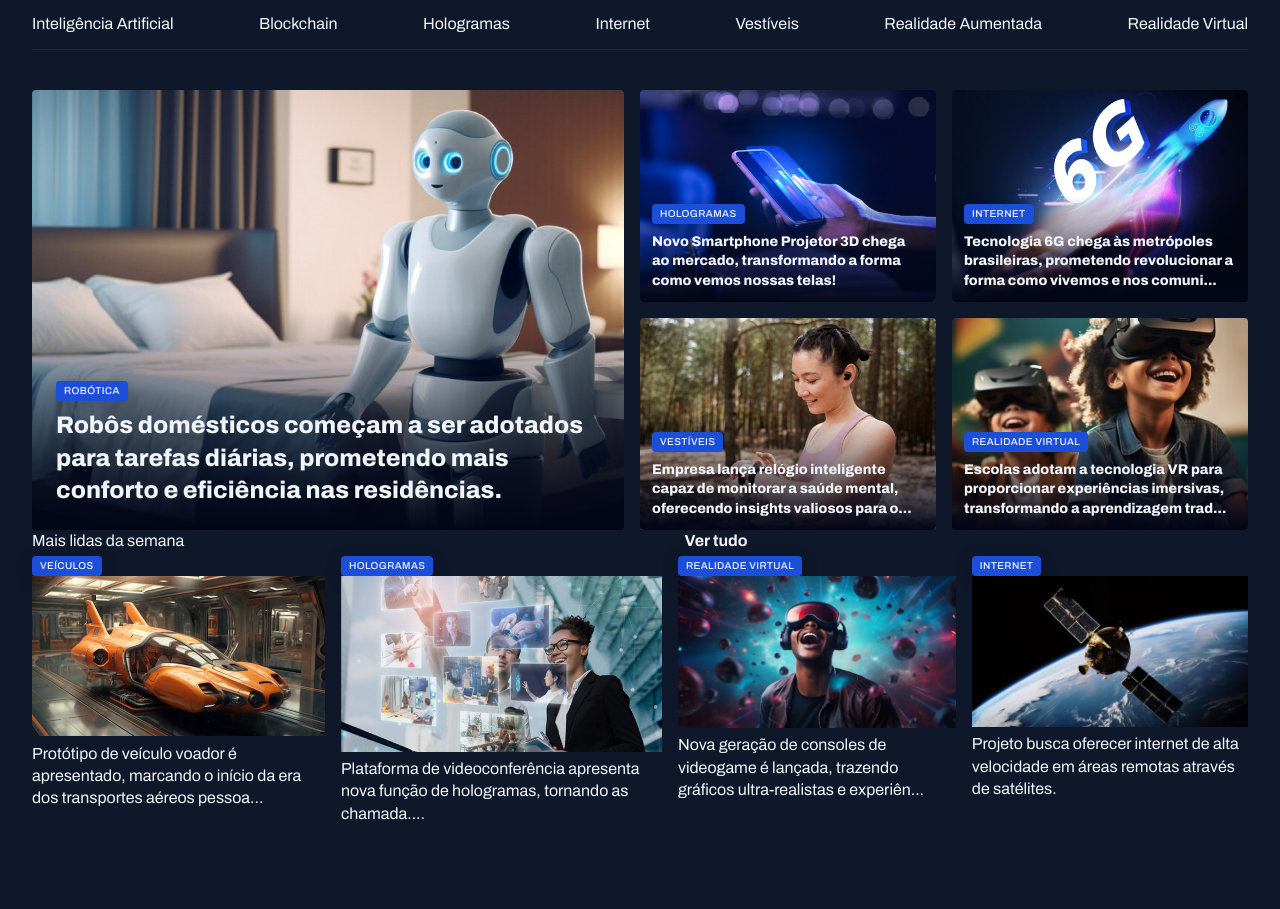
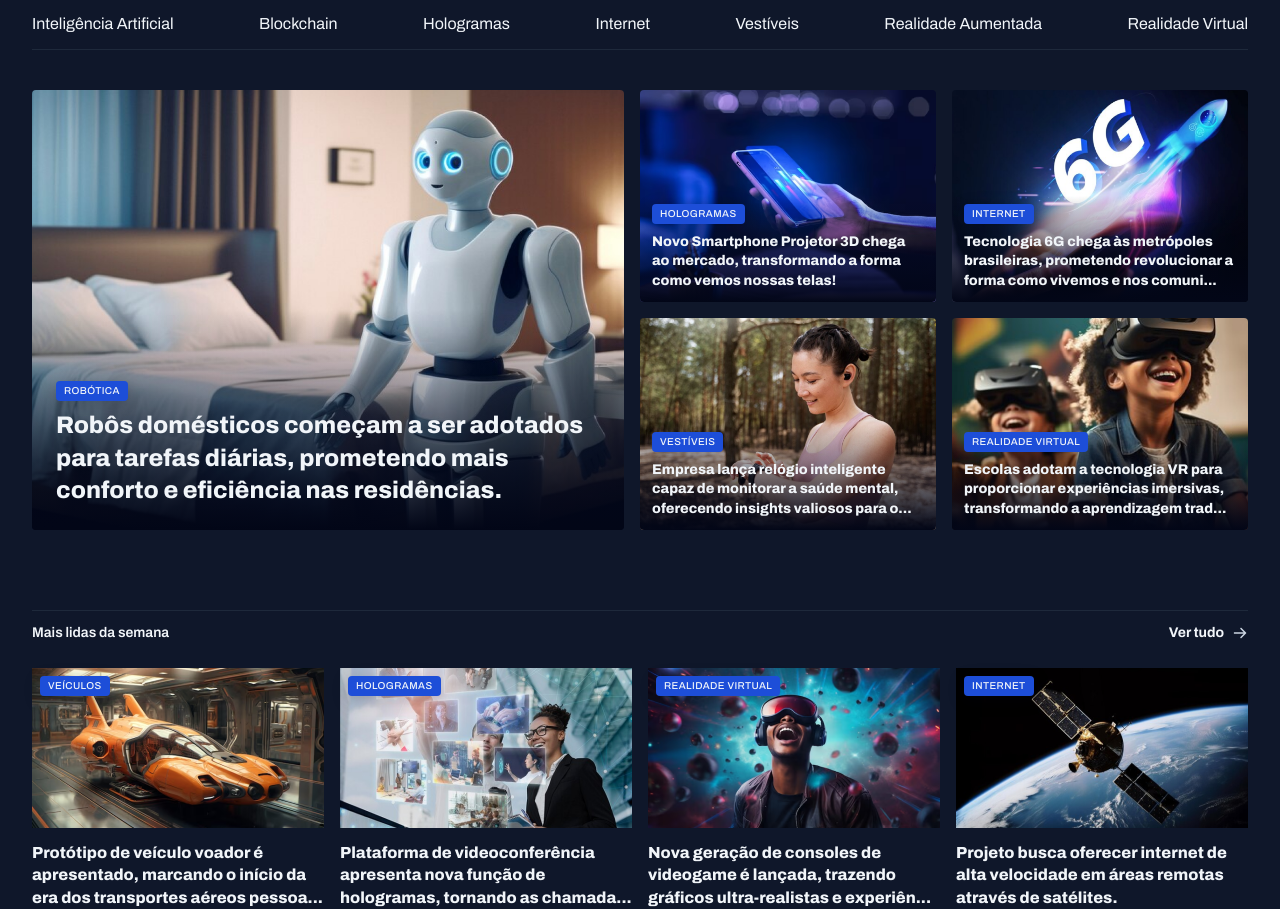
Before and after one commit to Czniartynsk/Portal-de-Noticias, a plain HTML site: page index.html in a window 1280 px wide. Shown: the part 74-983 px from the top of the page. Before the commit the page ends 899 px from the top, so only its background shows below. Drawn offline with Linux system fonts and the light colour scheme.

Commit message:
Aplicando estilos na seção: Mais lidas da semana

```diff
--- a/index.html
+++ b/index.html
@@ -86,13 +86,13 @@
     <section id="weekly">
       <header class="grid grid-flow-column">
         <h3>Mais lidas da semana</h3>
-        <a href="#">
+        <a href="#" class="grid grid-flow-column">
           <strong>Ver tudo</strong>
           <span></span>
         </a>
       </header>
 
-      <div class="grid grid-flow-column gap-16">
+      <div class="grid gap-16">
         <figure>
           <span class="content-tag">Veículos</span>
           <img src="./assets/images/Image 06.png" alt="Protótipo de veículo voador é apresentado, marcando o início da era dos transportes aéreos pessoais.">
@@ -102,7 +102,7 @@
         <figure>
           <span class="content-tag">Hologramas</span>
           <img src="./assets/images/Image 07.png" alt="Plataforma de videoconferência apresenta nova função de hologramas, tornando as chamadas virtuais mais realistas e envolventes.">
-          <p>Plataforma de videoconferência apresenta nova função de hologramas, tornando as chamada....</p>
+          <p>Plataforma de videoconferência apresenta nova função de hologramas, tornando as chamada...</p>
         </figure>
 
         <figure>
--- a/styles/global.css
+++ b/styles/global.css
@@ -56,6 +56,7 @@ img {
 
 main {
   margin-top: 40px;
+  gap: 80px;
 }
 
 .content-tag {
--- a/styles/sections.css
+++ b/styles/sections.css
@@ -1,3 +1,25 @@
+section header {
+  border-top: 1px solid var(--stroke-color);
+  padding-block: 12px 24px;
+  font: var(--text-span);
+
+  a {
+    justify-self: end;
+    align-items: center;
+    gap: 8px;
+
+    span {
+      background-image: url(../assets/icons/ArrowRight.svg);
+      width: 16px;
+      height: 16px;
+    }
+
+    &:hover span {
+      background-image: url(../assets/icons/ArrowRight-hover.svg);
+    }
+  }
+}
+
 #featured {
   img {
     height: 100%;
@@ -38,3 +60,28 @@
     }
   }
 }
+
+#weekly {
+  &>div {
+    grid-template-columns: repeat(4, 292px);
+  }
+
+  img {
+    height: 160px;
+  }
+
+  figure {
+    position: relative;
+
+    .content-tag {
+      position: absolute;
+      top: 8px;
+      left: 8px;
+    }
+
+    p {
+      margin-top: 8px;
+      font-weight: 800;
+    }
+  }
+}
```
